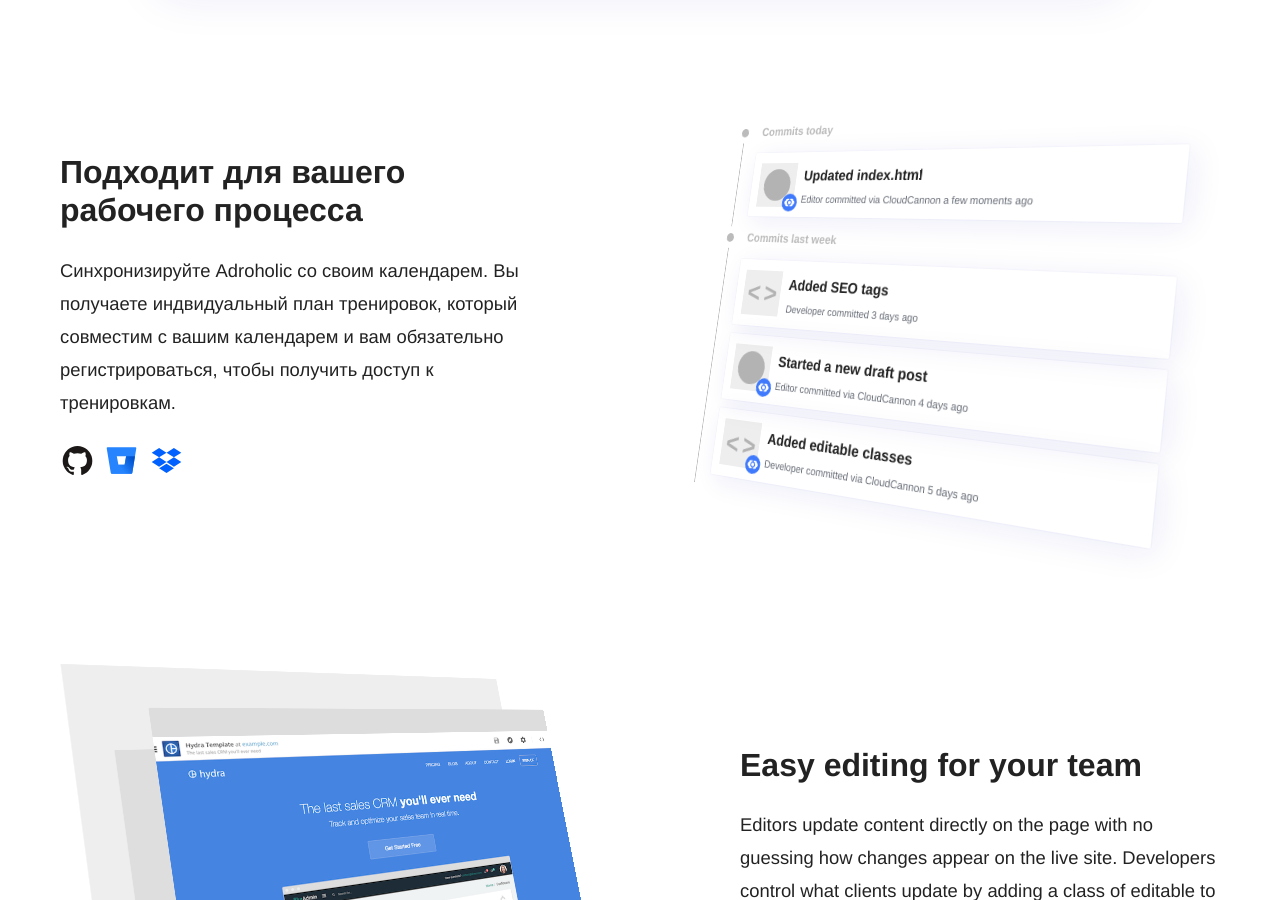
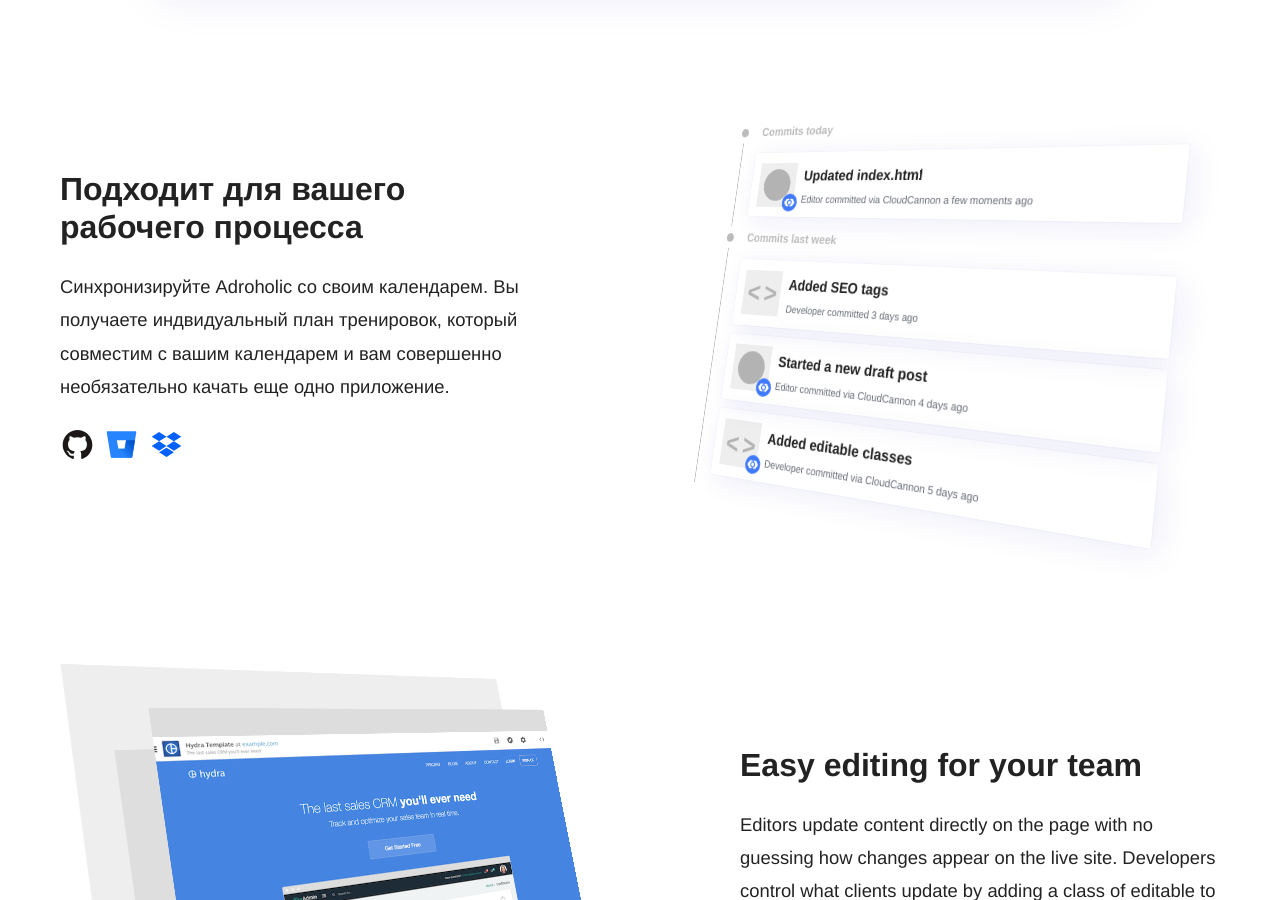
Before and after one commit to RakhimyanTim/adroholic.github.io, a Jekyll site: the page built from pages/index.html, in a window 1280 px wide and 900 px high, scrolled down 1219 px. Built offline with Jekyll 4.4.1, drawn with Linux system fonts in a browser that asks for light colours; some web fonts are replaced.

Commit message:
Update index.html

```diff
--- a/pages/index.html
+++ b/pages/index.html
@@ -9,7 +9,7 @@
 header_class: "landing"
 ---
 <div class="landing-page-content">
-  {% include components/home-page/content-image.html image="workflow" heading="Подходит для вашего рабочего процесса" content_markdown="Синхронизируйте Adroholic со своим календарем. Вы получаете индвидуальный план тренировок, который совместим с вашим календарем и вам обязательно регистрироваться, чтобы получить доступ к тренировкам." storage_provider_icons=true %}
+  {% include components/home-page/content-image.html image="workflow" heading="Подходит для вашего рабочего процесса" content_markdown="Синхронизируйте Adroholic со своим календарем. Вы получаете индвидуальный план тренировок, который совместим с вашим календарем и вам совершенно необязательно качать еще одно приложение." storage_provider_icons=true %}
 
   {% include components/home-page/content-image.html image="editing" heading="Easy editing for your team" content_markdown="Editors update content directly on the page with no guessing how changes appear on the live site. Developers control what clients update by adding a class of editable to HTML elements and using front matter." %}
 
```
